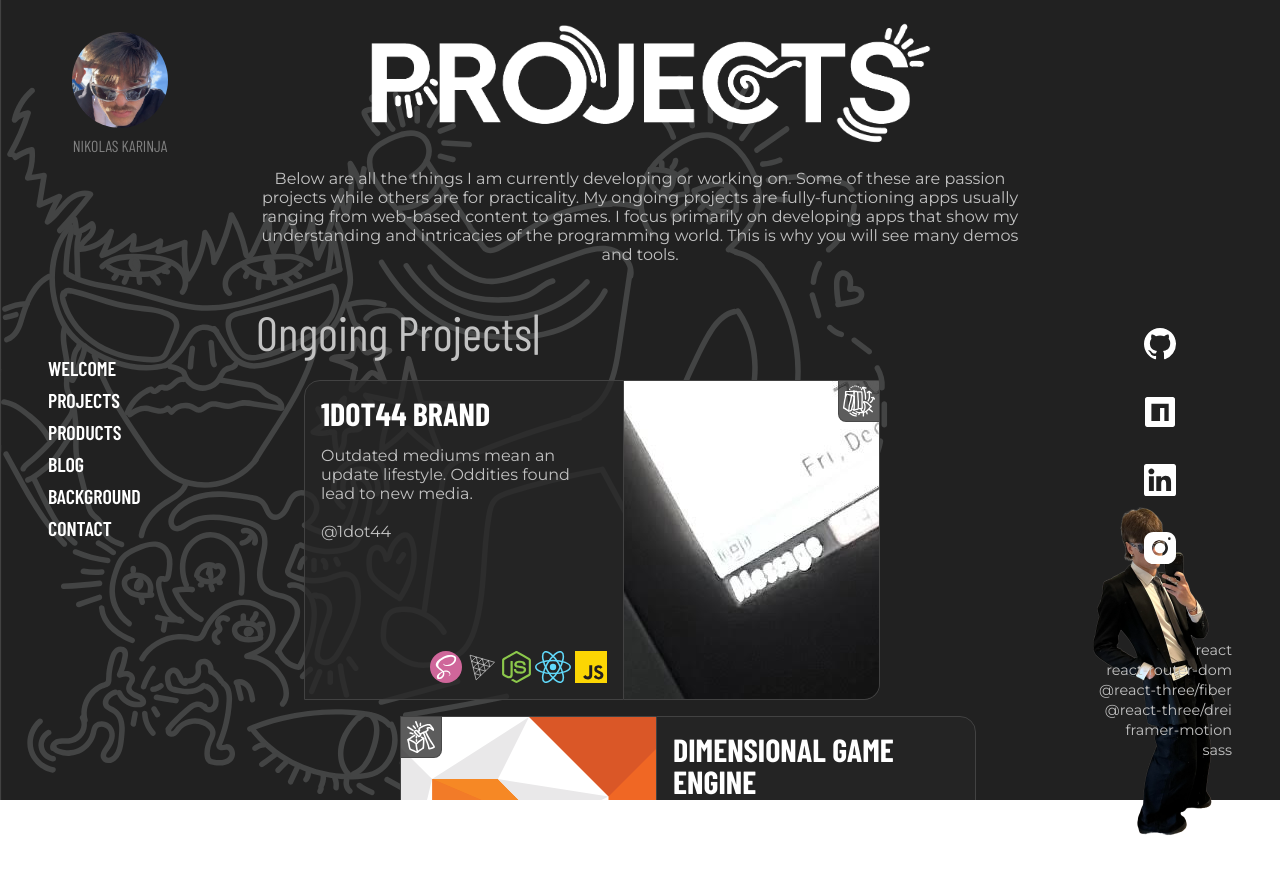
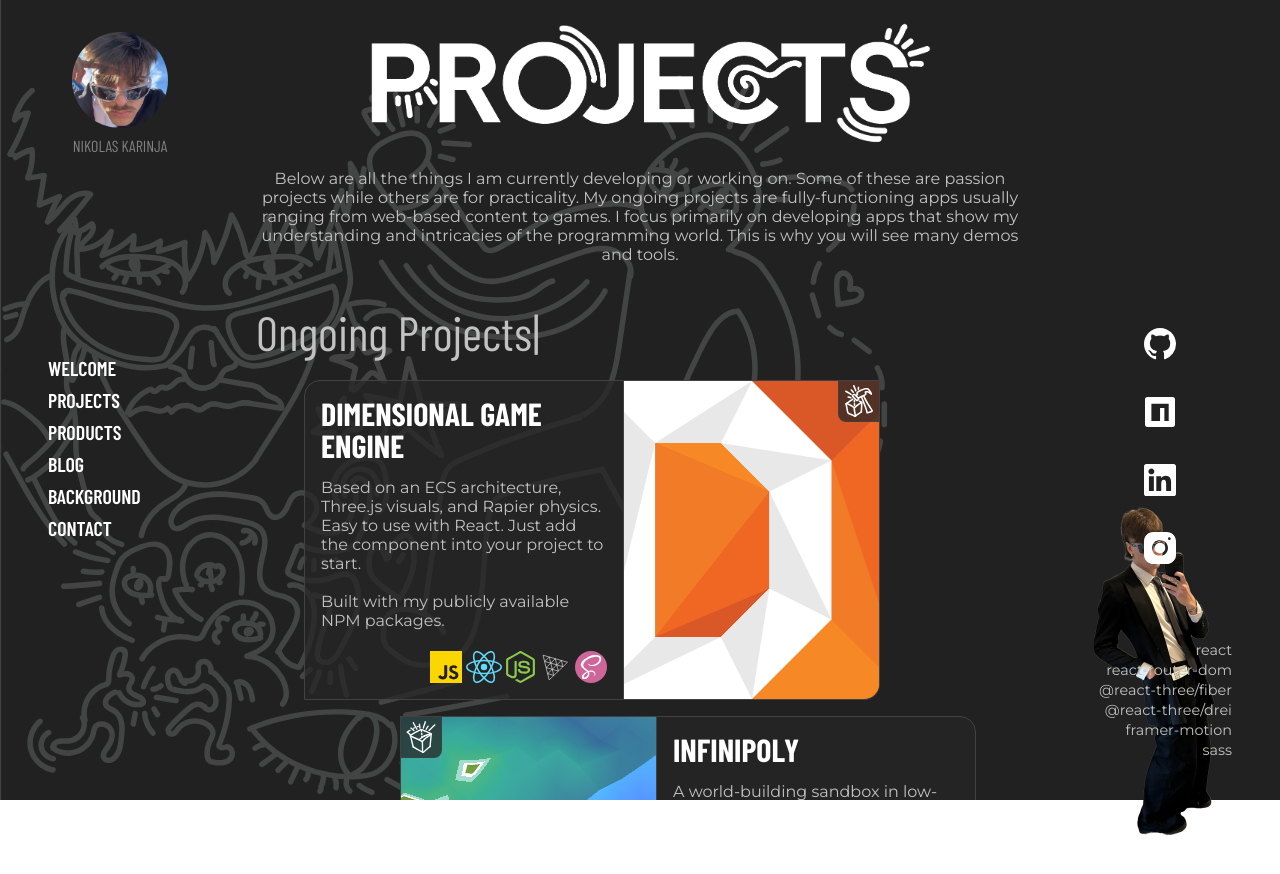
Before and after one commit to nikolas-karinja/me, a React (Create React App) app in the folder client/: page /projects in a window 1280 px wide. Shown: the top 874 px of the page. Built offline with nearby package versions, Linux system fonts and the light colour scheme; no server answers.

Commit message:
Updated projects list

```diff
--- a/client/src/core/index.js
+++ b/client/src/core/index.js
@@ -19,6 +19,7 @@ import sc_polyum1 from '../img/screenshots/polyum-1.gif'
 import sc_tmg1 from '../img/screenshots/tmg-1.gif'
 import sc_ttt3d1 from '../img/screenshots/ttt3d-1.gif'
 import sc_victorum1 from '../img/screenshots/victorum-1.png'
+import sc_infinipoly1 from '../img/screenshots/infinipoly-1.png'
 
 import photo_1dot44 from '../img/photos/1dot44.jpg'
 
@@ -122,7 +123,7 @@ export const INFO_CARDS = {
 // objects
 export const LINKS = {
     GITHUB    : 'https://github.com/nikolas-karinja',
-    INSTAGRAM : 'https://www.instagram.com/kidwithmullet/',
+    INSTAGRAM : 'https://www.instagram.com/kidwithbuzz/',
     LINKEDIN  : 'https://www.linkedin.com/in/nikolas-karinja-20b621285/',
     NPMJS     : 'https://www.npmjs.com/~little-island',
 }
@@ -195,13 +196,6 @@ export const TECHS = {
 }
 
 export const PROJECTS = {
-    '1dot44': {
-        name   : '1DOT44 Brand',
-        type   : 'archive',
-        info   : <>Outdated mediums mean an update lifestyle. Oddities found lead to new media.<br /><br />@1dot44</>,
-        techs  : ['js', 'reactjs', 'nodejs', 'threejs', 'sass'],
-        images : [photo_1dot44],
-    },
     'dimensional': {
         name   : 'Dimensional Game Engine',
         type   : 'tool',
@@ -209,29 +203,17 @@ export const PROJECTS = {
         techs  : ['js', 'reactjs', 'nodejs', 'threejs', 'sass'],
         images : [svg_tech_dimensional],
     },
+    'infinipoly': {
+        name   : 'InfiniPoly',
+        info   : <>A world-building sandbox in low-poly style. Create fun interactive landscapes, eco-systems, and lore.<br /><br />Built using the Dimensional game engine.</>,
+        techs  : ['dimensional', 'js', 'reactjs', 'threejs', 'sass'],
+        images : [sc_infinipoly1],
+    },
     'victorum': {
         name   : 'Victorum',
         info   : <>A grand-strategy game influenced by the Total War and Crusader Kings franchises. Time period takes place between 1066 and 1904 AD.<br /><br />Built using the Dimensional game engine.</>,
-        techs  : ['js', 'reactjs', 'threejs', 'sass'],
+        techs  : ['dimensional', 'js', 'reactjs', 'threejs', 'sass'],
         images : [sc_victorum1],
-    },
-    'tmg': {
-        name   : 'Tilemap Generator',
-        info   : `A WebGL app that automatically builds a tilemap from multiple specified bitmaps. The one being displayed is based on the British Isles. For the geometry it uses existing geometry from an external model pack. It then places, rotates, sand scales them based on the relevant bitmap.`,
-        techs  : ['js', 'reactjs', 'threejs', 'sass'],
-        images : [sc_tmg1],
-    },
-    'polyum': {
-        name   : 'Polyum',
-        info   : `A web-based multiplayer sandbox game. Simulate ecosystems and civilizations. Start off with a randomly generated world of your input and influence life within it. You will be able to view other people's worlds if they are set to public.`,
-        techs  : ['js', 'reactjs', 'threejs', 'nodejs', 'sass'],
-        images : [sc_polyum1],
-    },
-    'ttt3d': {
-        name   : 'Tic-Tac-Toe 3D!',
-        info   : `A web-based ai/hotseat tic-tac-toe game using WebGL. Done as a little challenge for myself in between college classes. Tested it with a couple coworkers and kids at my job and it was fun. It's just the game you know well.`,
-        techs  : ['reactjs', 'sass', 'threejs'],
-        images : [sc_ttt3d1],
     },
 }
 
--- a/client/src/interfaces/ProjectSectionRow.js
+++ b/client/src/interfaces/ProjectSectionRow.js
@@ -19,7 +19,7 @@ const ProjectsSectionRow = ({ flipped, cardData }) =>
                 <p className='Projects-section--card--info'>
                     { cardData ? cardData.info : 'Here is some info on the project that is being displayed.' }
                 </p>
-                <div className='Tech-module Projects-section--card--techs flex-reverse flex-right'>
+                <div className='Tech-module Projects-section--card--techs flex-right'>
                     { _techs.map((t) => (
                         <img
                             src={ TECHS[ t ].icon }
```
Also changed, not shown: client/src/img/screenshots/infinipoly-1.png (added).
